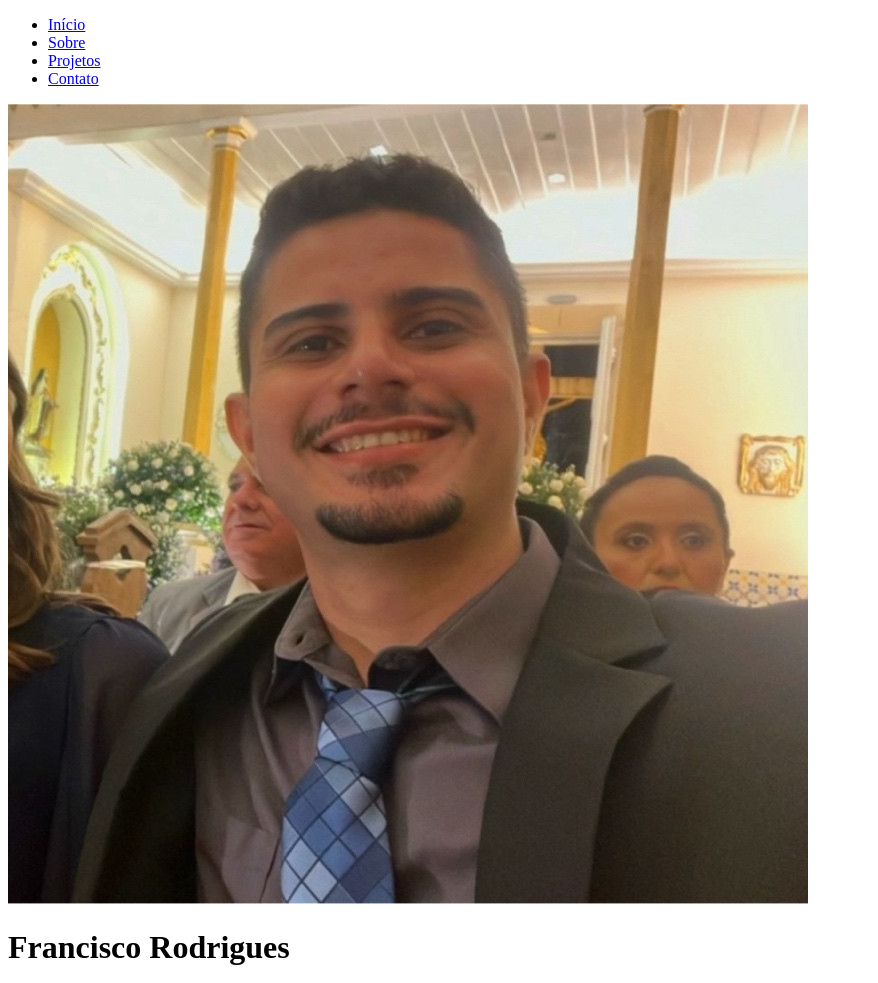
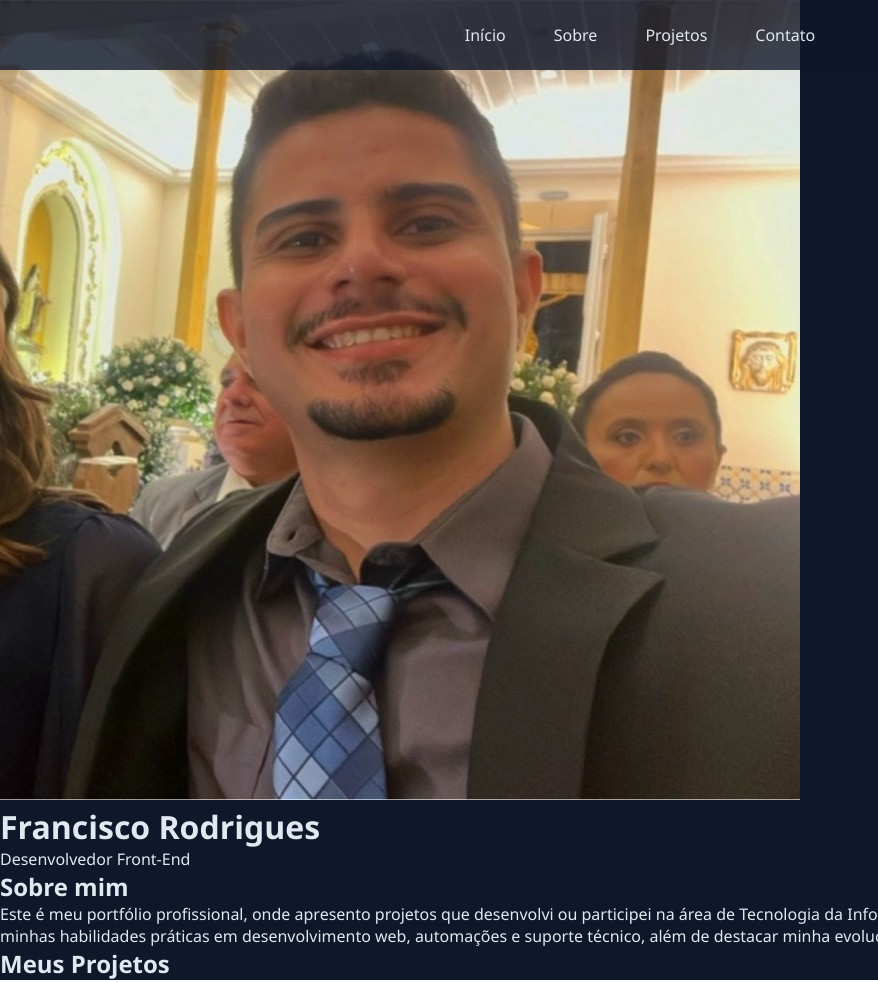
Before and after one commit to franciscojose96/MyPortfolio, a plain HTML site: page index.html in a window 1280 px wide. Shown: the top 983 px of the page, without its empty margins (0-878 px from the left). Drawn offline with Linux system fonts and the light colour scheme.

Commit message:
style: navegacao

```diff
--- a/index.html
+++ b/index.html
@@ -9,10 +9,10 @@
 <body>
     <nav class="navegacao">
         <ul class="menu">
-            <li><a href="#inicio">Início</a></li>
-            <li><a href="#sobre">Sobre</a></li>
-            <li><a href="#projetos">Projetos</a></li>
-            <li><a href="#contatos">Contato</a></li>
+            <li><a class="menu-link" href="#inicio">Início</a></li>
+            <li><a class="menu-link" href="#sobre">Sobre</a></li>
+            <li><a class="menu-link" href="#projetos">Projetos</a></li>
+            <li><a class="menu-link" href="#contatos">Contato</a></li>
         </ul>
     </nav>
 
--- a/style.css
+++ b/style.css
@@ -0,0 +1,63 @@
+* {
+    margin: 0;
+    padding: 0;
+    box-sizing: border-box;
+    font-family: 'Segoe UI', Tahoma, Geneva, Verdana, sans-serif;
+}
+
+html {
+    scroll-behavior: smooth;
+}
+
+:root  {
+    --primaria: #4f46e5;
+    --secuncaria: #7c3aed;
+    --escuro: #0f172a;
+    --maisEscuro: #0a0f1c;
+    --claro:#e2e8f0;
+    --vidro: rgba(255, 255, 255, 0.1)
+}
+
+body {
+    background-color: var(--escuro);
+    color: var(--claro);
+}
+
+.navegacao {
+    position: fixed;
+    top: 0;
+    background: rgba(15, 23, 42, 0.8);
+    width: 100%;
+    z-index: 100;
+    padding: 1.5rem;
+}
+
+.menu {
+    display: flex;
+    list-style: none;
+    gap: 3rem;
+    justify-content: center;
+}
+
+.menu-link {
+    text-decoration: none;
+    color: var(--claro);
+    font-weight: 500;
+    position: relative;
+    padding: 0.5rem 0;
+}
+
+.menu-link::after {
+    content: '';
+    height: 2px;
+    width: 0;
+    position: absolute;
+    bottom: 0;
+    left: 0;
+    background: linear-gradient(90deg, var(--primaria), var(--secuncaria));
+    transition: 0.5s ease
+}
+
+.menu-link:hover::after {
+    width: 100%;
+}
```
